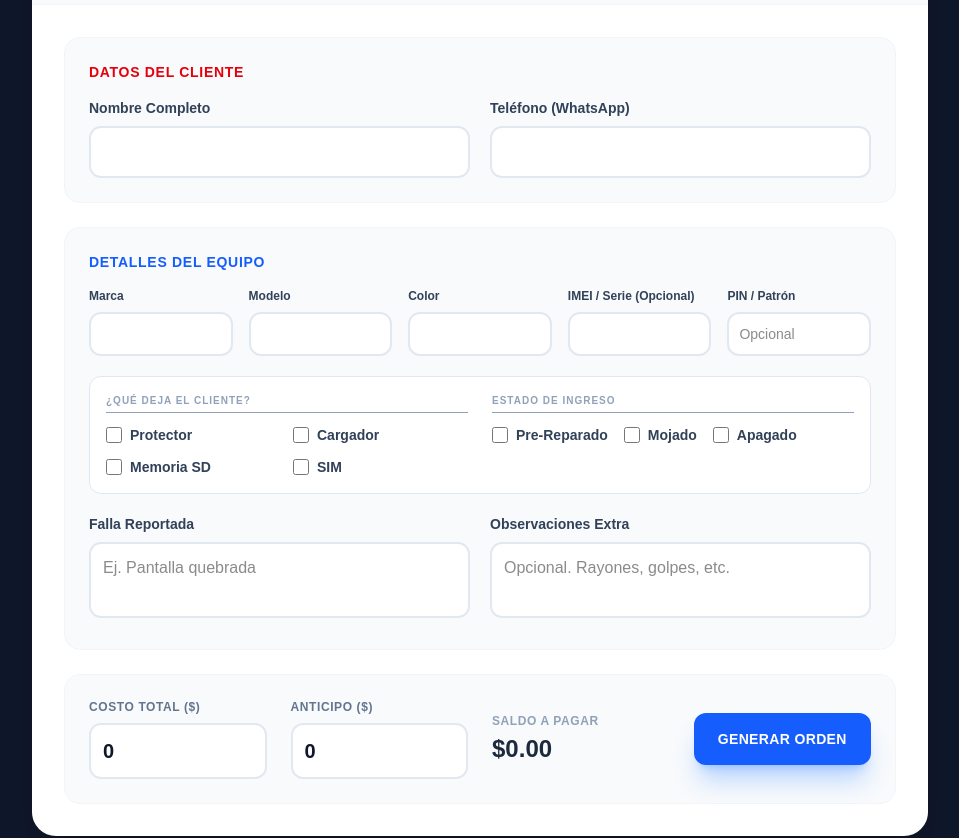
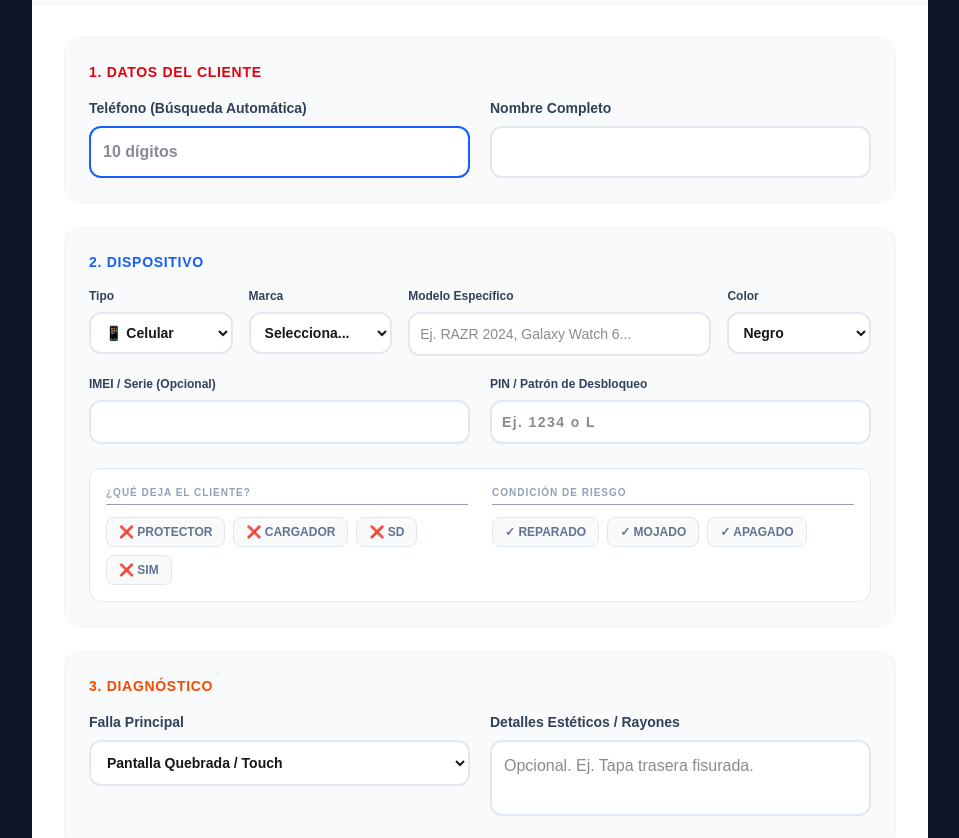
Before and after one commit to Ricardo-rdz-dz/celulares-frontend, a Next.js app: page /admin/nuevo in a window 1280 px wide. Shown: the part 200-1038 px from the top of the page, without its empty margins (160-1119 px from the left). Built offline with nearby package versions, Linux system fonts and the light colour scheme.

Commit message:
se modifica UI y UX de recibir dispositivo

```diff
--- a/app/admin/nuevo/page.tsx
+++ b/app/admin/nuevo/page.tsx
@@ -14,9 +14,10 @@ export default function NuevoRegistro() {
   // Agregamos pin y detalles al estado
   const [form, setForm] = useState({
     nombre: '', telefono: '',
-    marca: '', modelo: '', imei: '', pin: '', color: '', // ✨ Añadimos 'color'
-    costo_total: '0', //
-    falla: '', detalles: '', anticipo: '0'
+    tipo_equipo: 'Celular', // ✨ NUEVO
+    marca: '', modelo: '', color: 'Negro', imei: '', pin: '',
+    falla_tipo: 'Pantalla', falla_detalle: '', // ✨ DESGLOSAMOS LA FALLA
+    detalles: '', costo_total: '0', anticipo: '0'
   });
   // ✨ ESTADO PARA LOS CHECKBOXES DE LA NOTA FÍSICA
   const [checks, setChecks] = useState({
@@ -73,8 +74,14 @@ export default function NuevoRegistro() {
         return;
       }
 // ✨ COMPILAMOS LOS DATOS FÍSICOS EN UN SOLO TEXTO LIMPIO
+     // ✨ COMPILAMOS LA FALLA SEGÚN LO QUE ELIGIERON EN EL MENÚ
+      // ✨ 1. COMPILAMOS LOS BOTONES FÍSICOS Y EL COLOR EN UN SOLO TEXTO
       const detallesCompilados = `COLOR: ${form.color || 'N/A'} | ACCESORIOS: Protector [${checks.protector ? 'SI' : 'NO'}], Cargador [${checks.cargador ? 'SI' : 'NO'}], SD [${checks.sd ? 'SI' : 'NO'}], SIM [${checks.sim ? 'SI' : 'NO'}] | ESTADO PREVIO: Reparado [${checks.reparado ? 'SI' : 'NO'}], Mojado [${checks.mojado ? 'SI' : 'NO'}], Apagado [${checks.apagado ? 'SI' : 'NO'}] | OBS: ${form.detalles}`;
-      // ✨ 3. CREAR EL TICKET CON EL ID DEL TÉCNICO
+
+      // ✨ 2. COMPILAMOS LA FALLA SEGÚN LO QUE ELIGIERON EN EL MENÚ
+      const fallaCompilada = form.falla_tipo === 'Otro' ? form.falla_detalle : form.falla_tipo;
+
+      // ✨ 3. CREAR EL TICKET MANDANDO TODO LIMPIO
       const resTicket = await fetch(`${process.env.NEXT_PUBLIC_API_URL}/tickets`, {
         method: 'POST',
         headers: { 'Content-Type': 'application/json' },
@@ -84,11 +91,11 @@ export default function NuevoRegistro() {
           modelo: form.modelo,
           imei_o_serie: form.imei,
           pin_desbloqueo: form.pin,
-          detalles_esteticos: detallesCompilados, // 👈 Enviamos el texto compilado
-          falla_reportada: form.falla,
-          costo_total: parseFloat(form.costo_total), //
+          detalles_esteticos: detallesCompilados, // 👈 Se envía el texto de los botones
+          falla_reportada: fallaCompilada,        // 👈 Se envía la falla del menú
+          costo_total: parseFloat(form.costo_total),
           anticipo: parseFloat(form.anticipo),
-          creado_por: creadoPorId // 👈 AQUÍ AGREGAMOS LA AUDITORÍA
+          creado_por: creadoPorId
         })
       });
       const dataTicket = await resTicket.json();
@@ -129,181 +136,177 @@ export default function NuevoRegistro() {
           </div>
         </div>
 
-        <form onSubmit={handleSubmit} className="p-8 space-y-6">
+       <form onSubmit={handleSubmit} className="p-8 space-y-6">
 
-          {/* CLIENTE */}
+          {/* 1. CLIENTE (Flujo Tab: Nombre -> Teléfono) */}
           <div className="bg-slate-50 p-6 rounded-2xl border border-gray-100">
-            <h3 className="text-sm font-black uppercase text-red-600 mb-4 tracking-wider">Datos del Cliente</h3>
+            <h3 className="text-sm font-black uppercase text-red-600 mb-4 tracking-wider">1. Datos del Cliente</h3>
             <div className="grid grid-cols-1 md:grid-cols-2 gap-5">
               <div>
-                <label className="block text-sm font-bold text-slate-700 mb-2">Nombre Completo</label>
-                <input type="text" required
-                  value={form.nombre} /* ✨ Esto hace que se auto-escriba si ya existe */
-                  className="w-full bg-white border-2 border-slate-200 focus:border-blue-600 focus:ring-0 rounded-xl p-3 font-medium text-slate-900 outline-none"
-                  onChange={e => setForm({...form, nombre: e.target.value})} />
+                <label className="block text-sm font-bold text-slate-700 mb-2">Teléfono (Búsqueda Automática)</label>
+                <input type="tel" required autoFocus tabIndex={1}
+                  value={form.telefono}
+                  placeholder="10 dígitos"
+                  className="w-full bg-white border-2 border-slate-200 focus:border-blue-600 focus:ring-0 rounded-xl p-3 font-black text-slate-900 outline-none transition-colors"
+                  onChange={e => setForm({...form, telefono: e.target.value})} />
               </div>
               <div>
-                <label className="block text-sm font-bold text-slate-700 mb-2">Teléfono (WhatsApp)</label>
-                <input type="tel" required
-                  value={form.telefono} /* ✨ Necesario para controlar lo que se escribe */
-                  className="w-full bg-white border-2 border-slate-200 focus:border-blue-600 focus:ring-0 rounded-xl p-3 font-medium text-slate-900 outline-none"
-                  onChange={e => setForm({...form, telefono: e.target.value})} />
+                <label className="block text-sm font-bold text-slate-700 mb-2">Nombre Completo</label>
+                <input type="text" required tabIndex={2}
+                  value={form.nombre}
+                  className="w-full bg-white border-2 border-slate-200 focus:border-blue-600 focus:ring-0 rounded-xl p-3 font-medium text-slate-900 outline-none transition-colors"
+                  onChange={e => setForm({...form, nombre: e.target.value})} />
               </div>
             </div>
           </div>
 
-          {/* ✨ ALERTA VIP DE LEALTAD */}
-          {visitasCliente >= 3 && (
-            <div className="bg-emerald-50 border border-emerald-200 text-emerald-800 p-4 rounded-xl flex items-start gap-3 animate-fadeIn shadow-sm">
-              <span className="text-2xl">🌟</span>
-              <div>
-                <h4 className="font-black text-sm uppercase tracking-tight">¡Cliente VIP Frecuente!</h4>
-                <p className="text-xs font-medium mt-0.5">Este cliente tiene <span className="font-black">{visitasCliente} visitas</span>. El sistema sugiere aplicar un <strong>10% de descuento</strong> en mano de obra para premiar su lealtad.</p>
-              </div>
-            </div>
-          )}
+          {/* ... [AQUÍ VAN TUS ALERTAS VIP Y REFERIDOS QUE YA TIENES] ... */}
 
-          {/* ✨ CÓDIGO DE REFERIDO */}
-          {visitasCliente === 0 && form.telefono.length >= 10 && (
-            <div className="bg-purple-50 border border-purple-100 p-4 rounded-xl animate-fadeIn">
-              <label className="block text-xs font-bold text-purple-800 mb-2 uppercase tracking-wider">🎁 ¿Viene recomendado por un amigo?</label>
-              <div className="flex gap-2">
-                <input
-                  type="text"
-                  placeholder="Ej. RIC-123"
-                  value={codigoIngresado}
-                  onChange={(e) => setCodigoIngresado(e.target.value.toUpperCase())}
-                  className="bg-white border border-purple-200 focus:border-purple-500 rounded-lg p-2 text-sm font-mono outline-none uppercase w-48"
-                />
-                <button
-                  type="button"
-                  onClick={async () => {
-                    if(!codigoIngresado) return;
-                    try {
-                      const res = await fetch(`${process.env.NEXT_PUBLIC_API_URL}/referidos/validar/${codigoIngresado}`);
-                      const data = await res.json();
-                      if(data.valido) {
-                        setReferidoValido({ valido: true, nombre: data.dueño.nombre });
-                      } else {
-                        setReferidoValido({ valido: false });
-                      }
-                    } catch(err) {
-                      console.error("Error validando código:", err);
-                    }
-                  }}
-                  className="bg-purple-600 hover:bg-purple-700 text-white font-bold text-xs px-4 rounded-lg transition-colors"
-                >
-                  Validar Código
-                </button>
-              </div>
-
-              {referidoValido?.valido === true && (
-                <p className="text-xs text-purple-700 font-bold mt-2">✅ Código válido. Recomendado por: {referidoValido.nombre} (Aplica descuento al total).</p>
-              )}
-              {referidoValido?.valido === false && (
-                <p className="text-xs text-red-600 font-bold mt-2">❌ Código no encontrado o no válido.</p>
-              )}
-            </div>
-          )}
-
-         {/* EQUIPO */}
+          {/* 2. EQUIPO (Uso intensivo de Selects) */}
           <div className="bg-slate-50 p-6 rounded-2xl border border-gray-100">
-            <h3 className="text-sm font-black uppercase text-blue-600 mb-4 tracking-wider">Detalles del Equipo</h3>
+            <h3 className="text-sm font-black uppercase text-blue-600 mb-4 tracking-wider">2. Dispositivo</h3>
 
             <div className="grid grid-cols-1 md:grid-cols-5 gap-4 mb-5">
               <div>
+                <label className="block text-xs font-bold text-slate-700 mb-2">Tipo</label>
+                <select tabIndex={3} className="w-full bg-white border-2 border-slate-200 focus:border-blue-600 rounded-xl p-2.5 text-sm font-bold outline-none cursor-pointer"
+                  onChange={e => setForm({...form, tipo_equipo: e.target.value})}>
+                  <option value="Celular">📱 Celular</option>
+                  <option value="Smartwatch">⌚ Smartwatch</option>
+                  <option value="Tablet">💊 Tablet</option>
+                  <option value="Otro">🔧 Otro</option>
+                </select>
+              </div>
+
+              <div>
                 <label className="block text-xs font-bold text-slate-700 mb-2">Marca</label>
-                <input type="text" required className="w-full bg-white border-2 border-slate-200 focus:border-blue-600 focus:ring-0 rounded-xl p-2.5 text-sm font-medium outline-none" onChange={e => setForm({...form, marca: e.target.value})} />
+                <select tabIndex={4} className="w-full bg-white border-2 border-slate-200 focus:border-blue-600 rounded-xl p-2.5 text-sm font-bold outline-none cursor-pointer"
+                  onChange={e => setForm({...form, marca: e.target.value})}>
+                  <option value="">Selecciona...</option>
+                  <option value="Apple">Apple</option>
+                  <option value="Samsung">Samsung</option>
+                  <option value="Motorola">Motorola</option>
+                  <option value="OnePlus">OnePlus</option>
+                  <option value="Infinix">Infinix</option>
+                  <option value="Xiaomi">Xiaomi</option>
+                  <option value="Otra">Otra...</option>
+                </select>
               </div>
-              <div>
-                <label className="block text-xs font-bold text-slate-700 mb-2">Modelo</label>
-                <input type="text" required className="w-full bg-white border-2 border-slate-200 focus:border-blue-600 focus:ring-0 rounded-xl p-2.5 text-sm font-medium outline-none" onChange={e => setForm({...form, modelo: e.target.value})} />
+
+              <div className="md:col-span-2">
+                <label className="block text-xs font-bold text-slate-700 mb-2">Modelo Específico</label>
+                <input type="text" required tabIndex={5} placeholder="Ej. RAZR 2024, Galaxy Watch 6..." className="w-full bg-white border-2 border-slate-200 focus:border-blue-600 rounded-xl p-2.5 text-sm font-medium outline-none" onChange={e => setForm({...form, modelo: e.target.value})} />
               </div>
+
               <div>
                 <label className="block text-xs font-bold text-slate-700 mb-2">Color</label>
-                <input type="text" required className="w-full bg-white border-2 border-slate-200 focus:border-blue-600 focus:ring-0 rounded-xl p-2.5 text-sm font-medium outline-none" onChange={e => setForm({...form, color: e.target.value})} />
-              </div>
-              <div>
-                {/* IMEI ya NO es obligatorio */}
-                <label className="block text-xs font-bold text-slate-700 mb-2">IMEI / Serie (Opcional)</label>
-                <input type="text" className="w-full bg-white border-2 border-slate-200 focus:border-blue-600 focus:ring-0 rounded-xl p-2.5 text-sm font-medium outline-none" onChange={e => setForm({...form, imei: e.target.value})} />
-              </div>
-              <div>
-                <label className="block text-xs font-bold text-slate-700 mb-2">PIN / Patrón</label>
-                <input type="text" className="w-full bg-white border-2 border-slate-200 focus:border-blue-600 focus:ring-0 rounded-xl p-2.5 text-sm font-medium outline-none" placeholder="Opcional" onChange={e => setForm({...form, pin: e.target.value})} />
+                <select tabIndex={6} className="w-full bg-white border-2 border-slate-200 focus:border-blue-600 rounded-xl p-2.5 text-sm font-bold outline-none cursor-pointer"
+                  onChange={e => setForm({...form, color: e.target.value})}>
+                  <option value="Negro">Negro</option>
+                  <option value="Blanco">Blanco</option>
+                  <option value="Plata/Gris">Plata/Gris</option>
+                  <option value="Azul">Azul</option>
+                  <option value="Rojo">Rojo</option>
+                  <option value="Otro">Otro</option>
+                </select>
               </div>
             </div>
 
-            {/* ✨ CHECKBOXES (Accesorios y Estado) */}
-            <div className="grid grid-cols-1 md:grid-cols-2 gap-6 mb-5 bg-white p-4 rounded-xl border border-slate-200">
+            <div className="grid grid-cols-1 md:grid-cols-2 gap-5 mb-6">
+              <div>
+                <label className="block text-xs font-bold text-slate-700 mb-2">IMEI / Serie (Opcional)</label>
+                <input type="text" tabIndex={7} className="w-full bg-white border-2 border-slate-200 focus:border-blue-600 rounded-xl p-2.5 text-sm font-medium outline-none" onChange={e => setForm({...form, imei: e.target.value})} />
+              </div>
+              <div>
+                <label className="block text-xs font-bold text-slate-700 mb-2">PIN / Patrón de Desbloqueo</label>
+                <input type="text" tabIndex={8} placeholder="Ej. 1234 o L" className="w-full bg-white border-2 border-slate-200 focus:border-blue-600 rounded-xl p-2.5 text-sm font-black tracking-widest outline-none" onChange={e => setForm({...form, pin: e.target.value})} />
+              </div>
+            </div>
+
+            {/* ✨ BOTONES RÁPIDOS EN VEZ DE CHECKBOXES */}
+            <div className="grid grid-cols-1 md:grid-cols-2 gap-6 bg-white p-4 rounded-xl border border-slate-200">
               <div>
                 <p className="text-[10px] font-black text-slate-400 uppercase tracking-widest mb-3 border-b pb-1">¿Qué deja el cliente?</p>
-                <div className="grid grid-cols-2 gap-3 text-sm font-bold text-slate-700">
-                  <label className="flex items-center gap-2 cursor-pointer"><input type="checkbox" className="w-4 h-4 accent-blue-600" onChange={e => setChecks({...checks, protector: e.target.checked})}/> Protector</label>
-                  <label className="flex items-center gap-2 cursor-pointer"><input type="checkbox" className="w-4 h-4 accent-blue-600" onChange={e => setChecks({...checks, cargador: e.target.checked})}/> Cargador</label>
-                  <label className="flex items-center gap-2 cursor-pointer"><input type="checkbox" className="w-4 h-4 accent-blue-600" onChange={e => setChecks({...checks, sd: e.target.checked})}/> Memoria SD</label>
-                  <label className="flex items-center gap-2 cursor-pointer"><input type="checkbox" className="w-4 h-4 accent-blue-600" onChange={e => setChecks({...checks, sim: e.target.checked})}/> SIM</label>
+                <div className="flex flex-wrap gap-2">
+                  {['protector', 'cargador', 'sd', 'sim'].map((item) => (
+                    <button type="button" key={item} tabIndex={9}
+                      onClick={() => setChecks({...checks, [item]: !checks[item as keyof typeof checks]})}
+                      className={`px-3 py-1.5 rounded-lg text-xs font-bold transition-all border ${checks[item as keyof typeof checks] ? 'bg-blue-100 border-blue-400 text-blue-800 shadow-inner' : 'bg-slate-50 border-slate-200 text-slate-500 hover:bg-slate-100'}`}>
+                      {checks[item as keyof typeof checks] ? '✅' : '❌'} {item.toUpperCase()}
+                    </button>
+                  ))}
                 </div>
               </div>
               <div>
-                <p className="text-[10px] font-black text-slate-400 uppercase tracking-widest mb-3 border-b pb-1">Estado de Ingreso</p>
-                <div className="flex gap-4 text-sm font-bold text-slate-700">
-                  <label className="flex items-center gap-2 cursor-pointer"><input type="checkbox" className="w-4 h-4 accent-red-500" onChange={e => setChecks({...checks, reparado: e.target.checked})}/> Pre-Reparado</label>
-                  <label className="flex items-center gap-2 cursor-pointer"><input type="checkbox" className="w-4 h-4 accent-red-500" onChange={e => setChecks({...checks, mojado: e.target.checked})}/> Mojado</label>
-                  <label className="flex items-center gap-2 cursor-pointer"><input type="checkbox" className="w-4 h-4 accent-red-500" onChange={e => setChecks({...checks, apagado: e.target.checked})}/> Apagado</label>
+                <p className="text-[10px] font-black text-slate-400 uppercase tracking-widest mb-3 border-b pb-1">Condición de Riesgo</p>
+                <div className="flex flex-wrap gap-2">
+                  {['reparado', 'mojado', 'apagado'].map((item) => (
+                    <button type="button" key={item} tabIndex={10}
+                      onClick={() => setChecks({...checks, [item]: !checks[item as keyof typeof checks]})}
+                      className={`px-3 py-1.5 rounded-lg text-xs font-bold transition-all border ${checks[item as keyof typeof checks] ? 'bg-red-100 border-red-400 text-red-800 shadow-inner' : 'bg-slate-50 border-slate-200 text-slate-500 hover:bg-slate-100'}`}>
+                      {checks[item as keyof typeof checks] ? '⚠️' : '✓'} {item.toUpperCase()}
+                    </button>
+                  ))}
                 </div>
               </div>
             </div>
+          </div>
 
+          {/* 3. DIAGNÓSTICO */}
+          <div className="bg-slate-50 p-6 rounded-2xl border border-gray-100">
+            <h3 className="text-sm font-black uppercase text-orange-600 mb-4 tracking-wider">3. Diagnóstico</h3>
             <div className="grid grid-cols-1 md:grid-cols-2 gap-5">
               <div>
-                <label className="block text-sm font-bold text-slate-700 mb-2">Falla Reportada</label>
-                <textarea required rows={2} className="w-full bg-white border-2 border-slate-200 focus:border-blue-600 focus:ring-0 rounded-xl p-3 font-medium outline-none resize-none" placeholder="Ej. Pantalla quebrada" onChange={e => setForm({...form, falla: e.target.value})}></textarea>
+                <label className="block text-sm font-bold text-slate-700 mb-2">Falla Principal</label>
+                <select tabIndex={11} className="w-full bg-white border-2 border-slate-200 focus:border-blue-600 rounded-xl p-3 text-sm font-bold outline-none cursor-pointer mb-2"
+                  onChange={e => setForm({...form, falla_tipo: e.target.value})}>
+                  <option value="Pantalla Quebrada / Touch">Pantalla Quebrada / Touch</option>
+                  <option value="Batería Dañada / Inflada">Batería Dañada / Inflada</option>
+                  <option value="Centro de Carga">Centro de Carga</option>
+                  <option value="Desbloqueo / Software">Desbloqueo / Software</option>
+                  <option value="Limpieza / Mantenimiento">Limpieza / Mantenimiento</option>
+                  <option value="Otro">Otro problema...</option>
+                </select>
+                {form.falla_tipo === 'Otro' && (
+                  <input type="text" tabIndex={12} required placeholder="Especifica la falla..." className="w-full bg-white border-2 border-orange-200 focus:border-orange-500 rounded-xl p-2.5 text-sm font-medium outline-none" onChange={e => setForm({...form, falla_detalle: e.target.value})} />
+                )}
               </div>
               <div>
-                <label className="block text-sm font-bold text-slate-700 mb-2">Observaciones Extra</label>
-                <textarea rows={2} className="w-full bg-white border-2 border-slate-200 focus:border-blue-600 focus:ring-0 rounded-xl p-3 font-medium outline-none resize-none" placeholder="Opcional. Rayones, golpes, etc." onChange={e => setForm({...form, detalles: e.target.value})}></textarea>
+                <label className="block text-sm font-bold text-slate-700 mb-2">Detalles Estéticos / Rayones</label>
+                <textarea tabIndex={13} rows={2} className="w-full bg-white border-2 border-slate-200 focus:border-blue-600 focus:ring-0 rounded-xl p-3 font-medium outline-none resize-none" placeholder="Opcional. Ej. Tapa trasera fisurada." onChange={e => setForm({...form, detalles: e.target.value})}></textarea>
               </div>
             </div>
           </div>
-         {/* ✨ PRESUPUESTO, ANTICIPO Y BOTÓN */}
-          <div className="bg-slate-50 p-6 rounded-2xl border border-gray-100 flex flex-col md:flex-row items-center gap-6">
 
+          {/* 4. FINANZAS Y COBRO */}
+          <div className="bg-slate-900 p-6 rounded-2xl border border-slate-800 flex flex-col md:flex-row items-center gap-6">
             <div className="w-full md:w-1/4">
-              <label className="block text-xs font-bold text-slate-500 mb-2 uppercase tracking-wider">Costo Total ($)</label>
-              <input type="number" min="0" step="0.01"
-                className="w-full bg-white border-2 border-slate-200 focus:border-blue-600 focus:ring-0 rounded-xl p-3 font-black text-slate-900 outline-none text-xl"
-                value={form.costo_total}
-                onFocus={(e) => e.target.value === '0' && setForm({...form, costo_total: ''})}
-                onChange={e => setForm({...form, costo_total: e.target.value})}
-              />
+              <label className="block text-xs font-bold text-slate-400 mb-2 uppercase tracking-wider">Costo Total ($)</label>
+              <input type="number" min="0" step="0.01" tabIndex={14}
+                className="w-full bg-slate-800 border-2 border-slate-700 focus:border-blue-500 focus:ring-0 rounded-xl p-3 font-black text-white outline-none text-xl"
+                value={form.costo_total} onFocus={(e) => e.target.value === '0' && setForm({...form, costo_total: ''})} onChange={e => setForm({...form, costo_total: e.target.value})} />
             </div>
 
             <div className="w-full md:w-1/4">
-              <label className="block text-xs font-bold text-slate-500 mb-2 uppercase tracking-wider">Anticipo ($)</label>
-              <input type="number" min="0" step="0.01"
-                className="w-full bg-white border-2 border-slate-200 focus:border-blue-600 focus:ring-0 rounded-xl p-3 font-black text-slate-900 outline-none text-xl"
-                value={form.anticipo}
-                onFocus={(e) => e.target.value === '0' && setForm({...form, anticipo: ''})}
-                onChange={e => setForm({...form, anticipo: e.target.value})}
-              />
+              <label className="block text-xs font-bold text-slate-400 mb-2 uppercase tracking-wider">Anticipo ($)</label>
+              <input type="number" min="0" step="0.01" tabIndex={15}
+                className="w-full bg-slate-800 border-2 border-slate-700 focus:border-blue-500 focus:ring-0 rounded-xl p-3 font-black text-white outline-none text-xl"
+                value={form.anticipo} onFocus={(e) => e.target.value === '0' && setForm({...form, anticipo: ''})} onChange={e => setForm({...form, anticipo: e.target.value})} />
             </div>
 
-            {/* Calculadora visual de saldo en vivo */}
             <div className="w-full md:w-1/4 flex flex-col justify-center">
-              <span className="text-xs font-bold text-slate-400 uppercase tracking-wider mb-1">Saldo a Pagar</span>
-              <span className="text-2xl font-black text-slate-800">
+              <span className="text-xs font-bold text-slate-500 uppercase tracking-wider mb-1">Saldo a Pagar</span>
+              <span className="text-3xl font-black text-emerald-400">
                 ${Math.max(0, (parseFloat(form.costo_total || '0') - parseFloat(form.anticipo || '0'))).toFixed(2)}
               </span>
             </div>
 
             <div className="w-full md:w-1/4 mt-4 md:mt-0">
-              <button type="submit" disabled={loading}
-                className="w-full bg-blue-600 text-white font-black py-4 px-4 rounded-xl hover:bg-blue-700 active:transform active:scale-95 transition-all disabled:bg-slate-400 text-sm flex justify-center items-center shadow-xl shadow-blue-500/30 uppercase tracking-wide">
-                {loading ? 'Procesando...' : 'Generar Orden'}
+              <button type="submit" disabled={loading} tabIndex={16}
+                className="w-full bg-blue-600 text-white font-black py-4 px-4 rounded-xl hover:bg-blue-500 active:transform active:scale-95 transition-all disabled:bg-slate-700 text-sm flex justify-center items-center shadow-[0_0_20px_rgba(37,99,235,0.3)] uppercase tracking-wide">
+                {loading ? 'Cargando...' : 'IMPRIMIR TICKET'}
               </button>
             </div>
-
           </div>
         </form>
       </div>
```
